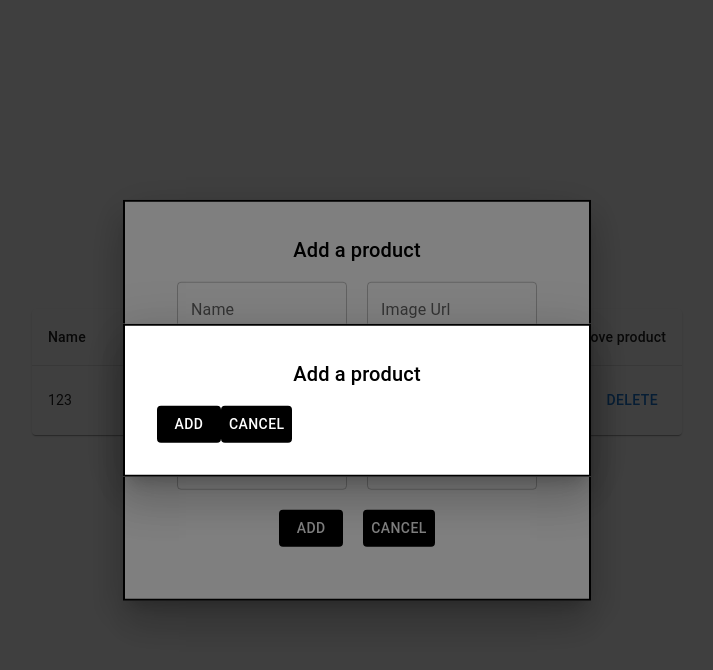
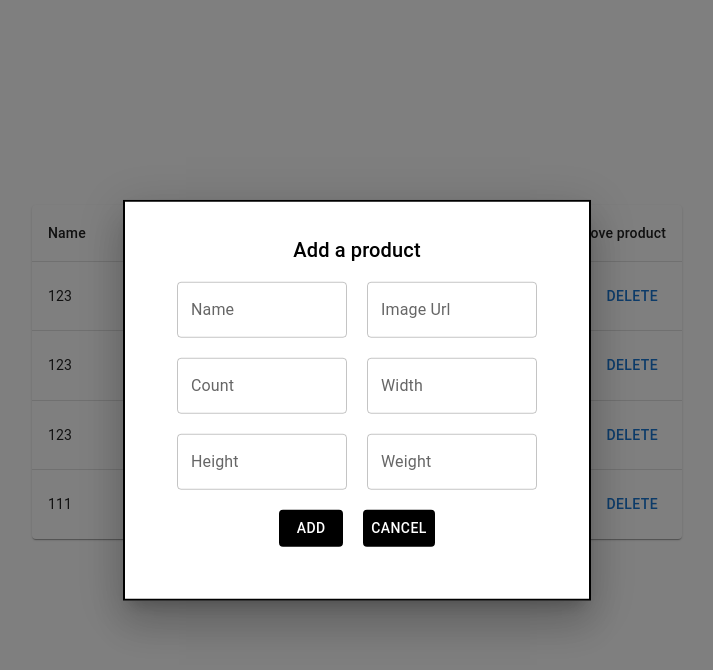
Before and after one commit to opiquem/Inforce-Frontend-Test-Task, a React (Vite) app: page / in a window 1280 px wide. Both pictures are taken after a click on the button "ADD A PRODUCT". Shown: the top 670 px of the page, without its empty margins (283-996 px from the left). Built offline with nearby package versions, Linux system fonts and the light colour scheme; data requests are answered from the project's data file.

Commit message:
add separate component for create modal

```diff
--- a/src/components/CreateModal/CreateModal.scss
+++ /dev/null
@@ -1,25 +0,0 @@
-.createModal {
-  position: absolute;
-  background-color: aliceblue;
-  width: 400px;
-  height: 400px;
-}
-
-button {
-  border-radius: 8px;
-  border: 1px solid transparent;
-  padding: 0.6em 1.2em;
-  font-size: 1em;
-  font-weight: 500;
-  font-family: inherit;
-  background-color: #1a1a1a;
-  cursor: pointer;
-  transition: border-color 0.25s;
-}
-button:hover {
-  border-color: #646cff;
-}
-button:focus,
-button:focus-visible {
-  outline: 4px auto -webkit-focus-ring-color;
-}
--- /dev/null
+++ b/src/components/CreateProductModal/CreateProductModal.module.scss
@@ -0,0 +1,9 @@
+.createProductModal {
+  &__inputs {
+    display: flex;
+    flex-wrap: wrap;
+    gap: 20px;
+    justify-content: center;
+    margin-bottom: 20px;
+  }
+}
--- /dev/null
+++ b/src/components/CreateProductModal/CreateProductModal.tsx
@@ -0,0 +1,160 @@
+import React from 'react';
+import Typography from '@mui/material/Typography';
+import Box from '@mui/material/Box';
+import Modal from '@mui/material/Modal';
+import Button from '@mui/material/Button';
+import TextField from '@mui/material/TextField';
+import styles from './CreateProductModal.module.scss';
+
+const style = {
+  position: 'absolute',
+  top: '50%',
+  left: '50%',
+  transform: 'translate(-50%, -50%)',
+  width: 400,
+  bgcolor: 'background.paper',
+  border: '2px solid #000',
+  boxShadow: 24,
+  p: 4,
+  color: 'black',
+};
+
+type Props = {
+  productImage: string,
+  productName: string,
+  productCount: string,
+  productWidth: string,
+  productHeight: string,
+  productWeight: string,
+  addProductError: boolean,
+  handleModalToggle: () => void,
+  handleClose: () => void,
+  isModalOpen: boolean,
+  handleProductNameInput: (event: React.ChangeEvent<HTMLInputElement>) => void,
+  handleProductImageInput: (event: React.ChangeEvent<HTMLInputElement>) => void,
+  handleProductCountInput: (event: React.ChangeEvent<HTMLInputElement>) => void,
+  handleProductWidthInput: (event: React.ChangeEvent<HTMLInputElement>) => void,
+  handleProductHeightInput: (event: React.ChangeEvent<HTMLInputElement>) => void,
+  handleProductWeightInput: (event: React.ChangeEvent<HTMLInputElement>) => void,
+  handleSubmit: () => void,
+}
+
+export const CreateProductModal: React.FC<Props> = ({
+  productImage,
+  productName,
+  productCount,
+  productWidth,
+  productHeight,
+  productWeight,
+  addProductError,
+  handleModalToggle,
+  handleClose,
+  isModalOpen,
+  handleProductNameInput,
+  handleProductImageInput,
+  handleProductCountInput,
+  handleProductWidthInput,
+  handleProductHeightInput,
+  handleProductWeightInput,
+  handleSubmit
+}) => {
+  return (
+    <Modal
+      open={isModalOpen}
+      onClose={handleClose}
+      aria-labelledby="modal-modal-title"
+      aria-describedby="modal-modal-description"
+    >
+      <Box sx={style}>
+        <Typography sx={{ display: 'flex', justifyContent: 'center', marginBottom: '16px' }} id="modal-modal-title" variant="h6" component="h2">
+          Add a product
+        </Typography>
+        <div className={styles.createProductModal__inputs}>
+          <TextField
+            id="outlined-password-input"
+            label="Name"
+            type="text"
+            value={productName}
+            onChange={handleProductNameInput}
+            sx={{ width: 170 }}
+
+          />
+          <TextField
+            id="outlined-password-input"
+            label="Image Url"
+            type="text"
+            sx={{ width: 170 }}
+            value={productImage}
+            onChange={handleProductImageInput}
+          />
+          <TextField
+            id="outlined-password-input"
+            label="Count"
+            type="text"
+            sx={{ width: 170 }}
+            value={productCount}
+            onChange={handleProductCountInput}
+          />
+
+          <TextField
+            id="outlined-password-input"
+            label="Width"
+            type="text"
+            sx={{ width: 170 }}
+            value={productWidth}
+            onChange={handleProductWidthInput}
+          />
+
+          <TextField
+            id="outlined-password-input"
+            label="Height"
+            type="text"
+            sx={{ width: 170 }}
+            value={productHeight}
+            onChange={handleProductHeightInput}
+          />
+
+          <TextField
+            id="outlined-password-input"
+            label="Weight"
+            type="text"
+            placeholder='Weight'
+            sx={{ width: 170 }}
+            value={productWeight}
+            onChange={handleProductWeightInput}
+          />
+          <Button
+            sx={{
+              backgroundColor: '#000',
+              color: '#fff',
+              '&:hover': {
+                color: '#000',
+                backgroundColor: '#eee',
+              },
+            }}
+            onClick={handleSubmit}
+          >
+            Add
+          </Button>
+          <Button sx={{
+            backgroundColor: '#000',
+            color: '#fff',
+            '&:hover': {
+              color: '#000',
+              backgroundColor: '#eee',
+            },
+          }}
+            onClick={handleModalToggle}
+          >
+            Cancel
+          </Button>
+        </div>
+        {addProductError &&
+          <Typography sx={{ display: 'flex', justifyContent: 'center', color: 'red' }} id="modal-modal-title" variant="h6" component="h2">
+            Error, check your inputs!
+          </Typography>
+        }
+      </Box>
+    </Modal>
+  )
+}
--- a/src/components/ProductList/ProductList.tsx
+++ b/src/components/ProductList/ProductList.tsx
@@ -6,15 +6,14 @@ import TableContainer from '@mui/material/TableContainer';
 import TableHead from '@mui/material/TableHead';
 import TableRow from '@mui/material/TableRow';
 import Paper from '@mui/material/Paper';
-import Box from '@mui/material/Box';
-import Modal from '@mui/material/Modal';
+// import Box from '@mui/material/Box';
+// import Modal from '@mui/material/Modal';
 import Button from '@mui/material/Button';
-import Typography from '@mui/material/Typography';
+// import Typography from '@mui/material/Typography';
 import { Product } from '../../types/Product';
-// import { CreateModal } from '../CreateModal/CreateModal';
 import styles from './ProductList.module.scss';
-import TextField from '@mui/material/TextField';
-import { areNumbers, areWhiteSpaces } from '../../helpers';
+// import TextField from '@mui/material/TextField';
+import { CreateProductModal } from '../CreateProductModal/CreateProductModal';
 
 type Props = {
   products: Product[],
@@ -38,19 +37,6 @@ type Props = {
   handleAddProductError: (bool: boolean) => void,
   onRemoveProduct: (productId: number) => void,
 }
-
-const style = {
-  position: 'absolute',
-  top: '50%',
-  left: '50%',
-  transform: 'translate(-50%, -50%)',
-  width: 400,
-  bgcolor: 'background.paper',
-  border: '2px solid #000',
-  boxShadow: 24,
-  p: 4,
-  color: 'black',
-};
 
 export const ProductList: React.FC<Props> = ({
   products,
@@ -76,8 +62,17 @@ export const ProductList: React.FC<Props> = ({
 }) => {
 
   const handleSubmit = () => {
-    if (!areNumbers(productCount, productWidth, productHeight)
-      || !areWhiteSpaces(productImage, productName, productWeight)) {
+    const numberCheck = (value: string) => !isNaN(+value) && value !== '';
+    const whiteSpaceCheck = (value: string) => typeof value === 'string' && value.trim().length === 0;
+
+    if (
+      !numberCheck(productCount) ||
+      !numberCheck(productWidth) ||
+      !numberCheck(productHeight) ||
+      whiteSpaceCheck(productImage) ||
+      whiteSpaceCheck(productName) ||
+      whiteSpaceCheck(productWeight)
+    ) {
       handleAddProductError(true);
       return;
     }
@@ -87,103 +82,25 @@ export const ProductList: React.FC<Props> = ({
 
   return (
     <div className={styles.productList}>
-      <Modal
-        open={isModalOpen}
-        onClose={handleClose}
-        aria-labelledby="modal-modal-title"
-        aria-describedby="modal-modal-description"
-      >
-        <Box sx={style}>
-          <Typography sx={{ display: 'flex', justifyContent: 'center', marginBottom: '16px' }} id="modal-modal-title" variant="h6" component="h2">
-            Add a product
-          </Typography>
-          <div className={styles.productList__inputs}>
-            <TextField
-              id="outlined-password-input"
-              label="Name"
-              type="text"
-              value={productName}
-              onChange={handleProductNameInput}
-              sx={{ width: 170 }}
-
-            />
-            <TextField
-              id="outlined-password-input"
-              label="Image Url"
-              type="text"
-              sx={{ width: 170 }}
-              value={productImage}
-              onChange={handleProductImageInput}
-            />
-            <TextField
-              id="outlined-password-input"
-              label="Count"
-              type="text"
-              sx={{ width: 170 }}
-              value={productCount}
-              onChange={handleProductCountInput}
-            />
-
-            <TextField
-              id="outlined-password-input"
-              label="Width"
-              type="text"
-              sx={{ width: 170 }}
-              value={productWidth}
-              onChange={handleProductWidthInput}
-            />
-
-            <TextField
-              id="outlined-password-input"
-              label="Height"
-              type="text"
-              sx={{ width: 170 }}
-              value={productHeight}
-              onChange={handleProductHeightInput}
-            />
-
-            <TextField
-              id="outlined-password-input"
-              label="Weight"
-              type="text"
-              placeholder='Weight'
-              sx={{ width: 170 }}
-              value={productWeight}
-              onChange={handleProductWeightInput}
-            />
-            <Button
-              sx={{
-                backgroundColor: '#000',
-                color: '#fff',
-                '&:hover': {
-                  color: '#000',
-                  backgroundColor: '#eee',
-                },
-              }}
-              onClick={handleSubmit}
-            >
-              Add
-            </Button>
-            <Button sx={{
-              backgroundColor: '#000',
-              color: '#fff',
-              '&:hover': {
-                color: '#000',
-                backgroundColor: '#eee',
-              },
-            }}
-              onClick={handleModalToggle}
-            >
-              Cancel
-            </Button>
-          </div>
-          {addProductError &&
-            <Typography sx={{ display: 'flex', justifyContent: 'center', color: 'red' }} id="modal-modal-title" variant="h6" component="h2">
-              Error, check your inputs!
-            </Typography>
-          }
-        </Box>
-      </Modal>
+      <CreateProductModal
+         productImage={productImage}
+         productName={productName}
+         productCount={productCount}
+         productWidth={productWidth}
+         productHeight={productHeight}
+         productWeight={productWeight}
+         addProductError={addProductError}
+         handleModalToggle={handleModalToggle}
+         handleClose={handleClose}
+         isModalOpen={isModalOpen}
+         handleProductNameInput={handleProductNameInput}
+         handleProductImageInput={handleProductImageInput}
+         handleProductCountInput={handleProductCountInput}
+         handleProductWidthInput={handleProductWidthInput}
+         handleProductHeightInput={handleProductHeightInput}
+         handleProductWeightInput={handleProductWeightInput}
+         handleSubmit={handleSubmit}
+      />
 
       <TableContainer component={Paper} sx={{ marginBottom: '20px' }}>
         <Table sx={{ minWidth: 650, }} aria-label="simple table">
@@ -199,7 +116,6 @@ export const ProductList: React.FC<Props> = ({
           <TableBody>
             {products.map((product) => (
               <TableRow
-                // onClick={() => setSelectedProduct(product)}
                 key={product.id}
                 sx={{ '&:last-child td, &:last-child th': { border: 0 } }}
               >
@@ -225,45 +141,6 @@ export const ProductList: React.FC<Props> = ({
       >
         Add a product
       </Button>
-
-      <Modal
-        open={isModalOpen}
-        onClose={handleClose}
-        aria-labelledby="modal-modal-title"
-        aria-describedby="modal-modal-description"
-      >
-        <Box sx={style}>
-          <Typography sx={{ display: 'flex', justifyContent: 'center', marginBottom: '16px' }} id="modal-modal-title" variant="h6" component="h2">
-            Add a product
-          </Typography>
-
-          <Button
-            sx={{
-              backgroundColor: '#000',
-              color: '#fff',
-              '&:hover': {
-                color: '#000',
-                backgroundColor: '#eee',
-              },
-            }}
-            onClick={handleSubmit}
-          >
-            Add
-          </Button>
-          <Button sx={{
-            backgroundColor: '#000',
-            color: '#fff',
-            '&:hover': {
-              color: '#000',
-              backgroundColor: '#eee',
-            },
-          }}
-            onClick={handleModalToggle}
-          >
-            Cancel
-          </Button>
-        </Box>
-      </Modal>
     </div>
   );
 }
--- a/src/db/db.json
+++ b/src/db/db.json
@@ -11,6 +11,42 @@
       "weight": "12",
       "comments": null,
       "id": 1
+    },
+    {
+      "imageUrl": "123",
+      "name": "123",
+      "count": 123,
+      "size": {
+        "width": 123,
+        "height": 123
+      },
+      "weight": "123",
+      "comments": null,
+      "id": 2
+    },
+    {
+      "imageUrl": "123",
+      "name": "123",
+      "count": 123,
+      "size": {
+        "width": 123,
+        "height": 123
+      },
+      "weight": "123",
+      "comments": null,
+      "id": 3
+    },
+    {
+      "imageUrl": "11",
+      "name": "111",
+      "count": 11,
+      "size": {
+        "width": 11,
+        "height": 11
+      },
+      "weight": "11",
+      "comments": null,
+      "id": 4
     }
   ],
   "Comments": [
```
Also changed, not shown: src/components/CreateModal/CreateModal.tsx (deleted, +0 -18 lines), src/helpers.ts (deleted, +0 -8 lines).
